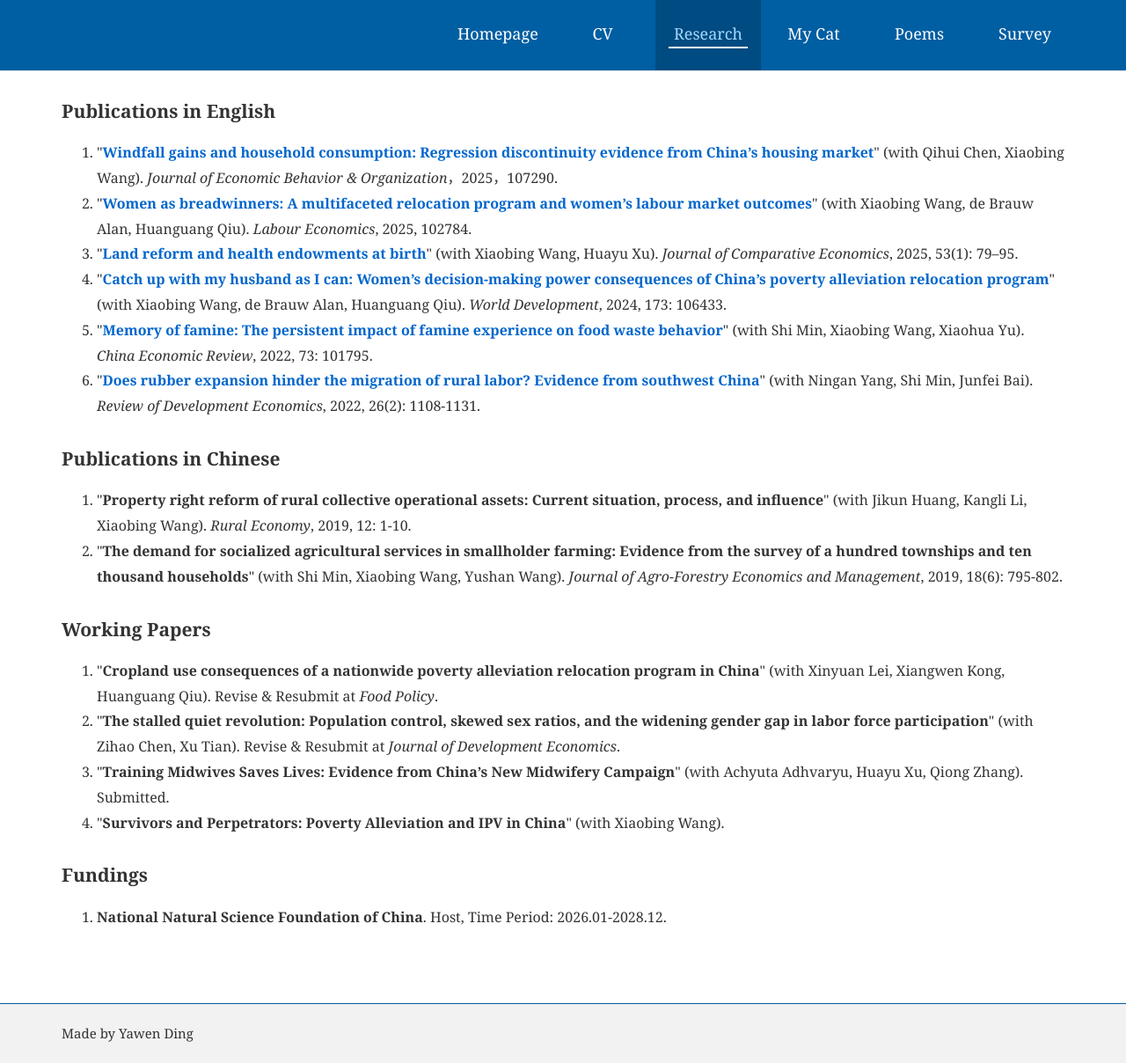
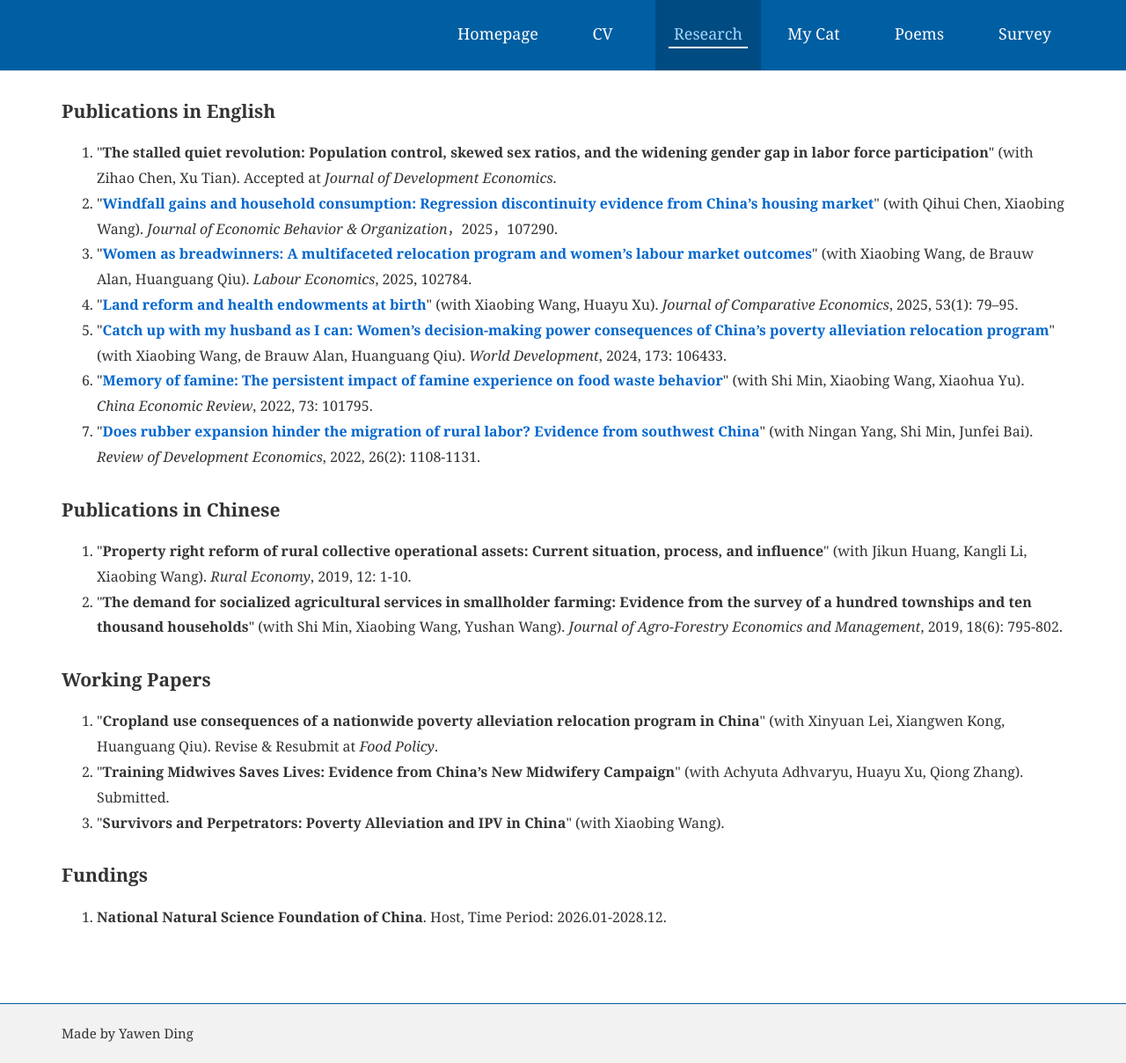
Before and after one commit to YawenDing/yawending.github.io, a Jekyll site: the page built from pages/_research/index.md, in a window 1280 px wide. Shown: the whole page at 88% size. Built offline with Jekyll 4.4.1, drawn with Linux system fonts in a browser that asks for light colours; part of the change alters nothing that is shown.

Commit message:
updated0406

```diff
--- a/pages/_research/index.md
+++ b/pages/_research/index.md
@@ -7,9 +7,11 @@ no_heading: true
 ## Publications in English
 
 <ol>
+<li>"<b>The stalled quiet revolution: Population control, skewed sex ratios, and the widening gender gap in labor force participation</b>" (with Zihao Chen, Xu Tian). Accepted at <i>Journal of Development Economics</i>.</li>
+
 <li>
-"<a href="https://www.sciencedirect.com/science/article/abs/pii/S016726812500407X"
-target="_blank" rel="noopener"><b>Windfall gains and household consumption: Regression discontinuity evidence from China’s housing market</b></a>" (with Qihui Chen, Xiaobing Wang). <i>Journal of Economic Behavior & Organization</i>，2025，107290.</li>
+    "<a href="https://www.sciencedirect.com/science/article/abs/pii/S016726812500407X"
+    target="_blank" rel="noopener"><b>Windfall gains and household consumption: Regression discontinuity evidence from China’s housing market</b></a>" (with Qihui Chen, Xiaobing Wang). <i>Journal of Economic Behavior & Organization</i>，2025，107290.</li>
 <li>
     "<a href="https://www.sciencedirect.com/science/article/abs/pii/S0927537125001083" target="_blank" rel="noopener"><b>Women as breadwinners: A multifaceted relocation program and women’s labour market outcomes</b></a>" (with Xiaobing Wang, de Brauw Alan, Huanguang Qiu). <i>Labour Economics</i>, 2025, 102784.
  </li>
@@ -54,9 +56,6 @@ target="_blank" rel="noopener"><b>Windfall gains and household consumption: Regr
 <li>"<b>Cropland use consequences of a nationwide poverty alleviation relocation program in China</b>" (with Xinyuan Lei, Xiangwen Kong, Huanguang Qiu). Revise & Resubmit at <i>Food Policy</i>.</li>
 
 
-<li>"<b>The stalled quiet revolution: Population control, skewed sex ratios, and the widening gender gap in labor force participation</b>" (with Zihao Chen, Xu Tian). Revise & Resubmit at <i>Journal of Development Economics</i>.</li>
-
-
 <li>"<b>Training Midwives Saves Lives: Evidence from China’s New
 Midwifery Campaign</b>" (with Achyuta Adhvaryu, Huayu Xu, Qiong Zhang). Submitted.</li>
 
```
